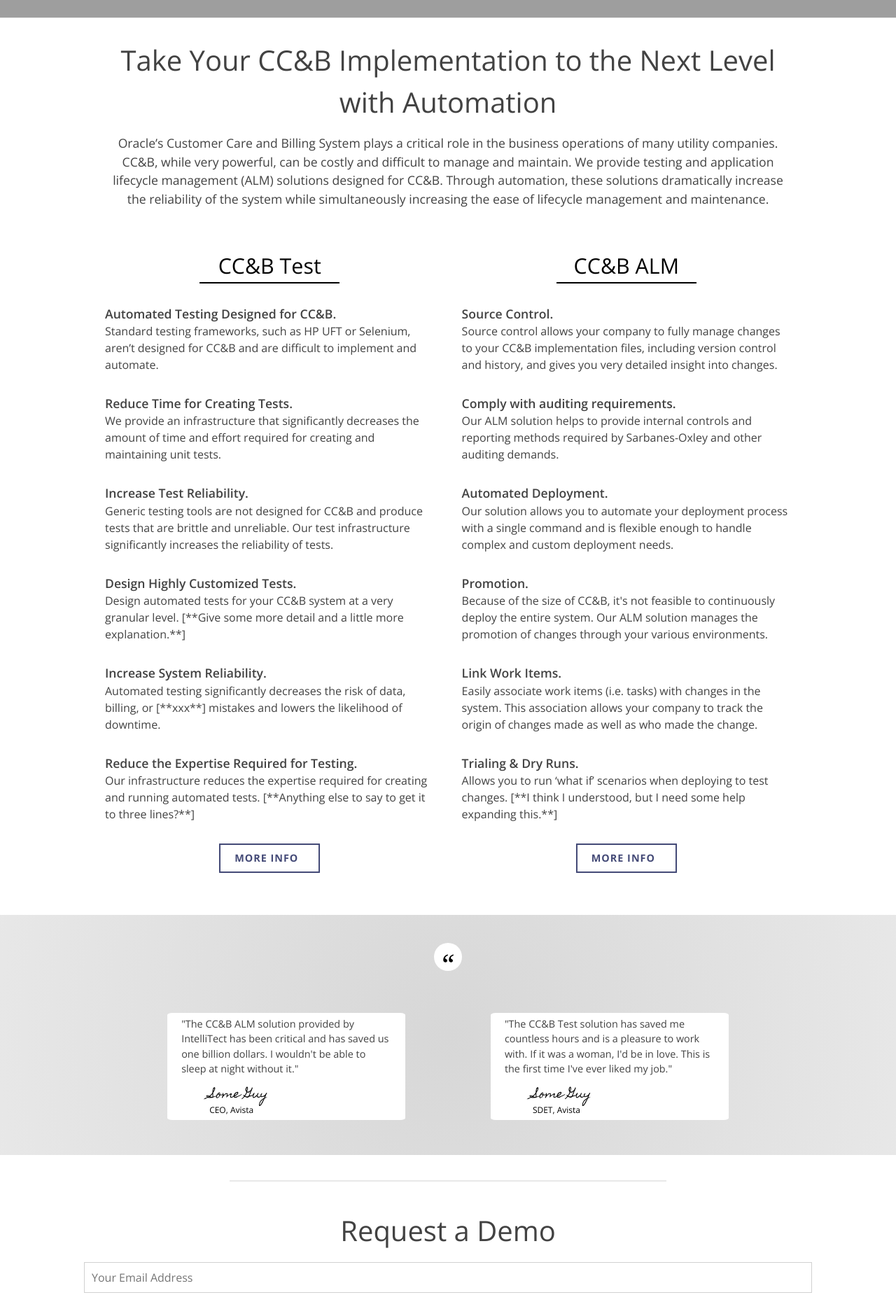
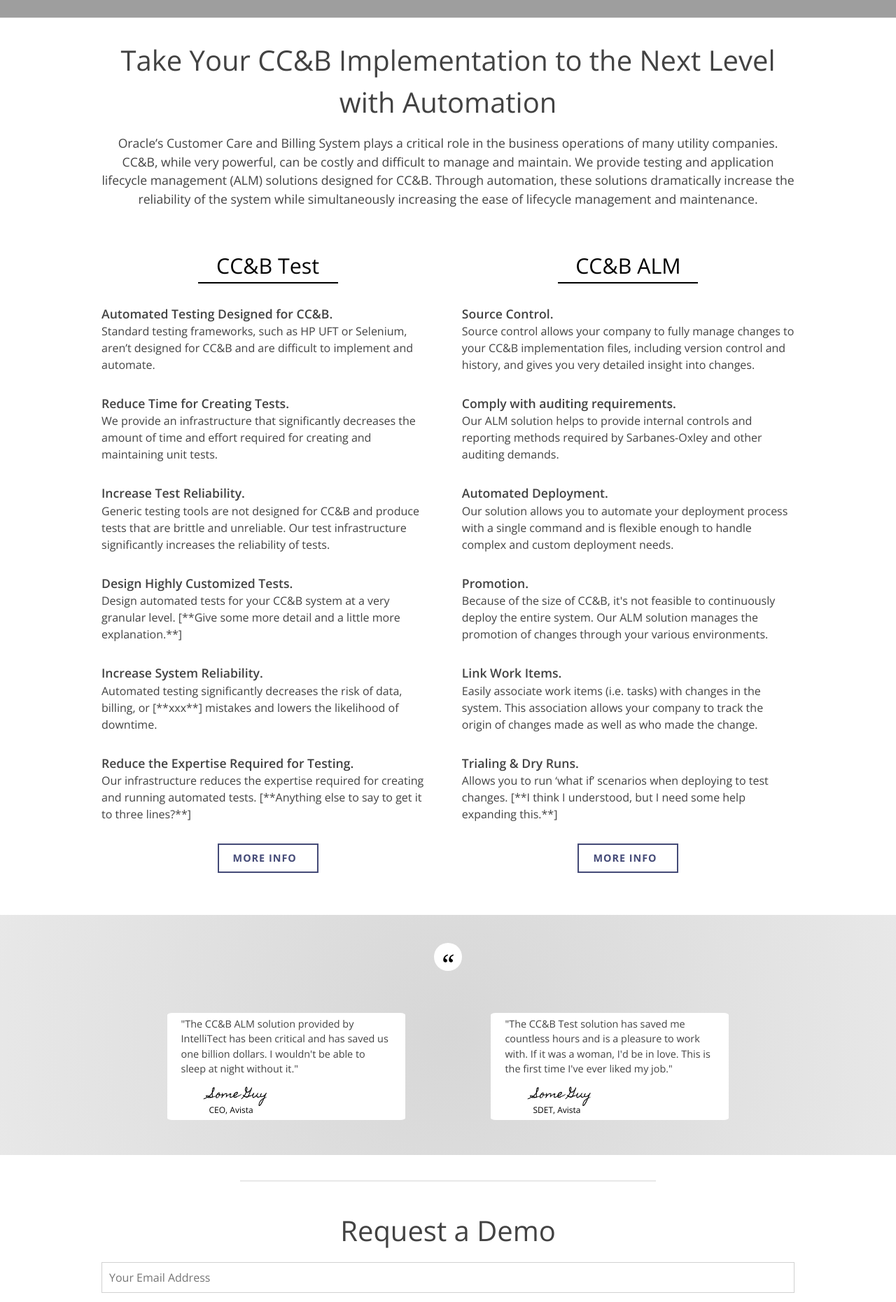
Before and after one commit to IntelliTect/CCBAutomation-website, a Jekyll site: the page built from index.html, in a window 1280 px wide. Shown: the part 401-2261 px from the top of the page at 70% size. Built offline with Jekyll 4.4.1, drawn with Linux system fonts in a browser that asks for light colours; nearby versions of some CDN libraries; grey boxes are pictures that could not be loaded.

Commit message:
removed uncessary wrapper divs for more consistent margins

```diff
--- a/css/main.scss
+++ b/css/main.scss
@@ -24,10 +24,10 @@
 $text-color:       $grey-color-dark;
 
 // Width of the content area
-$content-width:    1100px;
+$content-width:    1050px;
 
 $on-palm:          600px;
-$on-laptop:        1100px;
+$on-laptop:        1050px;
 
 
 
--- a/index.html
+++ b/index.html
@@ -9,7 +9,6 @@
 {% assign skills = site.data.value.skills %}
 
 <div class="home">
-  <div class="wrapper">
   <h1>
     {{ site.data.value.intro.header }}
   </h1>
@@ -28,9 +27,7 @@
       </div>
     {% endfor %}
   </div>
-  </div>
   <div class="gray">
-    <div class="wrapper">
     <h1></h1>
     <ul class="boxlist">
       {% for testimonial in testimonials %}
@@ -46,6 +43,5 @@
       {% endfor %}
     </ul>
   </div>
-  </div>
   {% include contact-form.html %}
 </div>
```
Lines whose indentation alone changed are shown as unchanged.
